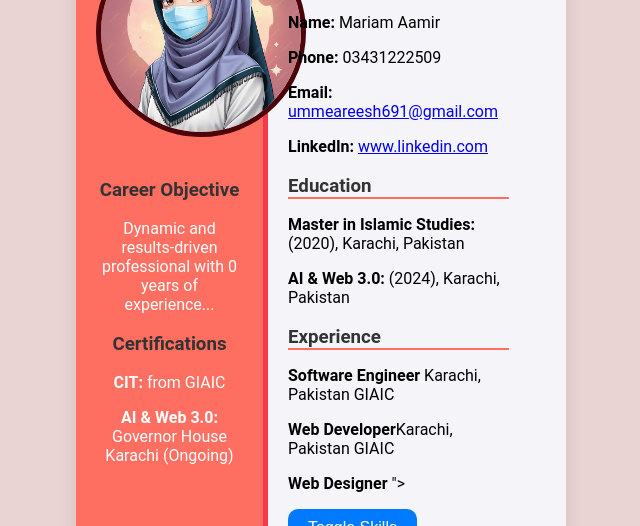
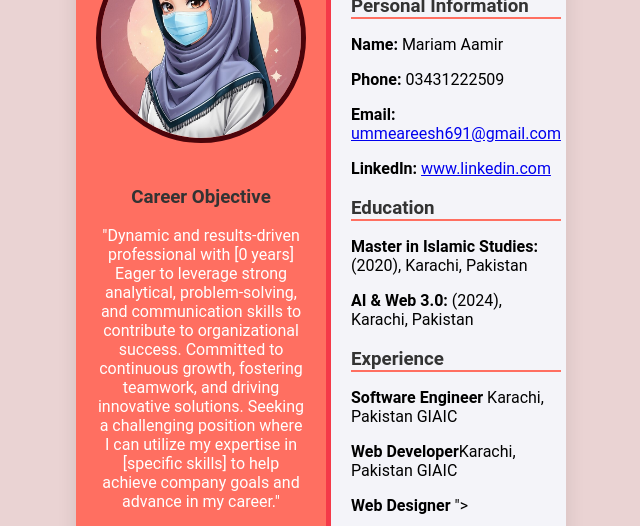
Before and after one commit to Mariam-Aamir/Milestone-1, a website: page index.html in a window 1280 px wide. Shown: the part 258-784 px from the top of the page, without its empty margins (319-959 px from the left). Drawn offline with Linux system fonts and the light colour scheme.

Commit message:
first commit

```diff
--- a/index.html
+++ b/index.html
@@ -85,7 +85,8 @@
             <section id="objective">
                 <h3>Career Objective</h3>
                 <p>
-                    Dynamic and results-driven professional with 0 years of experience...
+                  "Dynamic and results-driven professional with [0 years]  Eager to leverage strong analytical, problem-solving, and communication skills to contribute to organizational success. Committed to continuous growth, fostering teamwork, and driving innovative solutions.
+                  Seeking a challenging position where I can utilize my expertise in [specific skills] to help achieve company goals and advance in my career."
                 </p>
             </section>
             <section id="certification">
--- a/style.css
+++ b/style.css
@@ -20,7 +20,7 @@ body {
     background-color: #ff6f61;
     color: #fff;
     padding: 20px;
-    width: 30%;
+    width: 45%;
     text-align: center;
     border-right: 5px solid #f53949;
 }
```
